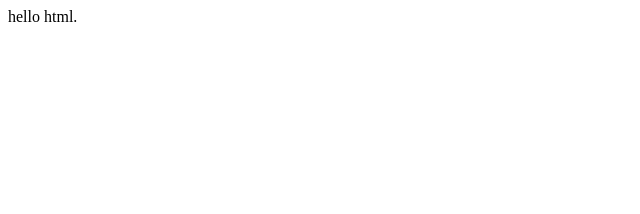
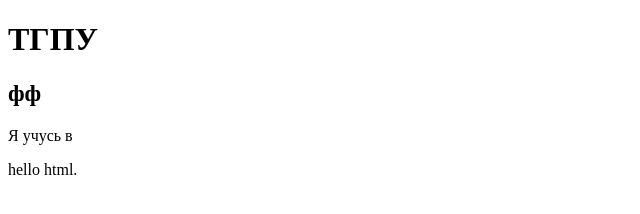
Before and after one commit to andrey57h/andrey57h.github.io, a plain HTML site: page index.html in a window 1280 px wide. Shown: the whole page, without its empty margins (0-640 px from the left). Drawn offline with Linux system fonts and the light colour scheme.

Commit message:
addiang h1, h2, a, p

```diff
--- a/index.html
+++ b/index.html
@@ -1,6 +1,9 @@
 <!doctype html>
 <html>
     <body>
+        <h1>ТГПУ</h1>
+        <h2>фф</h2>
+        <p>Я учусь в <a></a></p>
         hello html.
     </body>
 </html>
```
